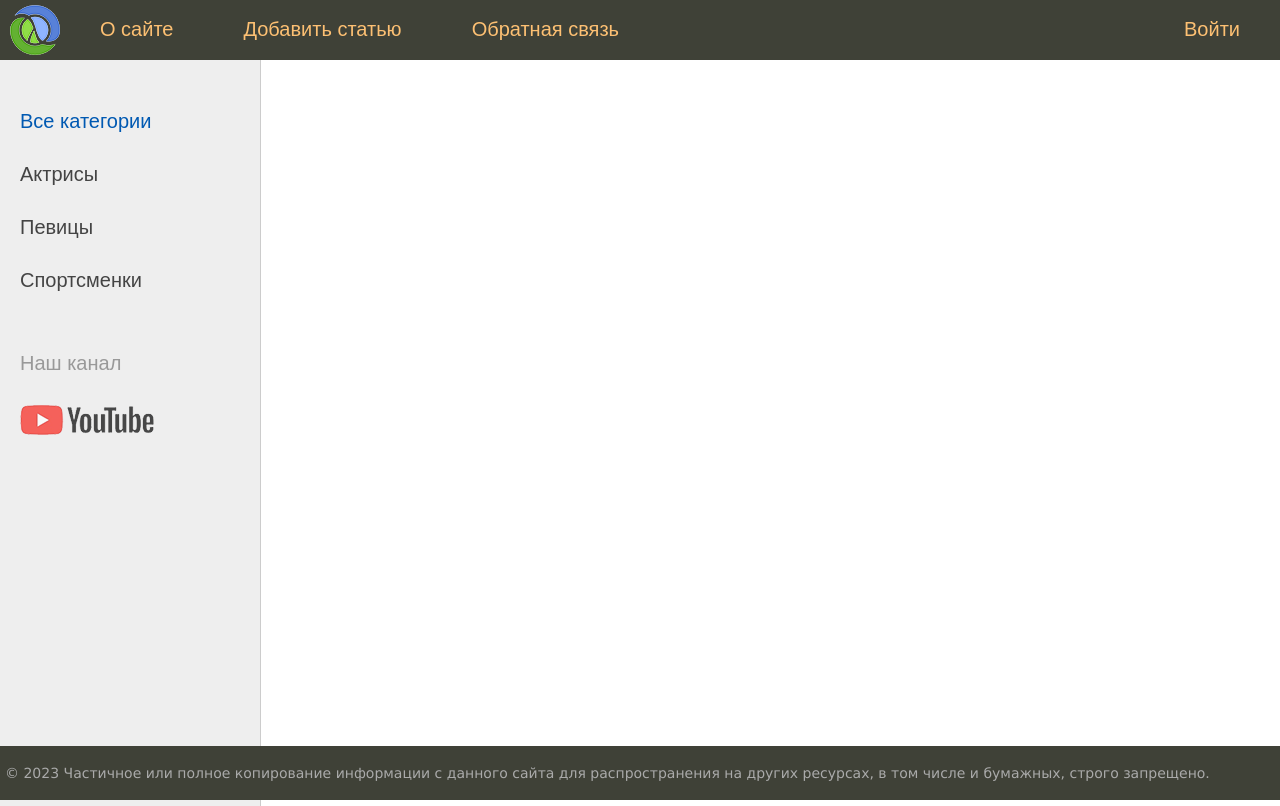
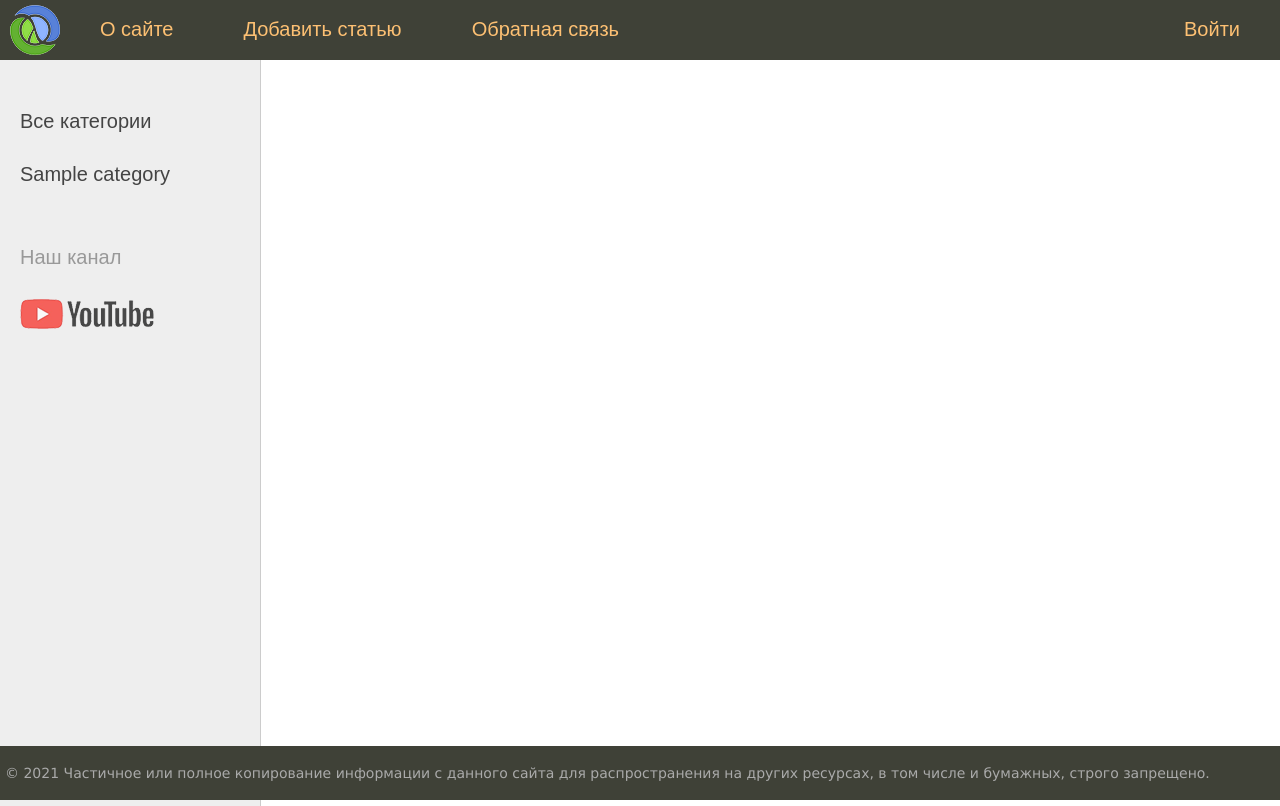
Before and after one commit to Khadizhadeveloper/first_project, a Django app: page /women/ in a window 1280 px wide. Run offline with Django 4.2, Linux system fonts and the light colour scheme; tables that the repository leaves empty hold one stand-in row (values such as "Sample post").

Commit message:
ForingKey

```diff
--- a/templates/base.html
+++ b/templates/base.html
@@ -2,22 +2,28 @@
 <!DOCTYPE html>
 <html>
 <head>
-	<title>{{title}}</title>
-	<link type="text/css" href="{% static 'women/css/styles.css' %}" rel="stylesheet" />
+    <title>{{ title }}</title>
+    <link type="text/css" href="{% static 'women/css/styles.css' %}" rel="stylesheet"/>
     <meta http-equiv="Content-Type" content="text/html; charset=utf-8">
     <link rel="shortcut icon" href="{% static 'women/images/main.ico' %}" type="image/x-icon"/>
     <meta name="viewport" content="width=device-width, initial-scale=1.0">
 </head>
 <body>
 <table class="table-page" border=0 cellpadding="0" cellspacing="0">
-<tr><td valign=top>
+    <tr>
+        <td valign=top>
             {% block mainmenu %}
                 <div class="header">
                     <ul id="mainmenu" class="mainmenu">
-			<li class="logo"><a href="{% url 'home' %}"><div class="logo"></div></a></li>
+                        <li class="logo"><a href="{% url 'home' %}">
+                            <div class="logo"></div>
+                        </a></li>
                         {% for m in menu %}
-	{% if not forloop.last %}<li>{% else %}<li class="last">{% endif %}
-		<a href="{% url m.url_name %}">{{m.title}}</a></li>
+                            {% if not forloop.last %}
+                                <li><a href="{% url m.url_name %}">{{ m.title }}</a></li>
+                            {% else %}
+                                <li class="last"><a href="{% url m.url_name %}">{{ m.title }}</a></li>
+                            {% endif %}
                         {% endfor %}
                     </ul>
                     <div class="clear"></div>
@@ -30,13 +36,16 @@
                     <!-- Sidebar слева -->
                     <td valign="top" class="left-chapters">
                         <ul id="leftchapters">
-		<li class="selected">Все категории</li>
-		<li><a href="#">Актрисы</a></li>
-		<li><a href="#">Певицы</a></li>
-		<li><a href="#">Спортсменки</a></li>
+                            <li><a href="{% url 'home' %}">Все категории</a></li>
+                            {% for category in categories %}
+                                <li><a href="{{ category.get_absolute_url }}">{{ category.name }}</a></li>
+                            {% endfor %}
+
                             <li class="share">
                                 <p>Наш канал</p>
-		<a class="share-yt" href="https://www.youtube.com/channel/UClJzWfGWuGJL2t-3dYKcHTA/playlists" target="_blank" rel="nofollow"></a>
+                                <a class="share-yt"
+                                   href="https://www.youtube.com/channel/UClJzWfGWuGJL2t-3dYKcHTA/playlists"
+                                   target="_blank" rel="nofollow"></a>
                             </li>
                         </ul>
                     </td>
@@ -53,14 +62,21 @@
                         </div>
                         <!-- Конец блока контента -->
 
-</td></tr></table>
-</td></tr>
+                    </td>
+                </tr>
+            </table>
+        </td>
+    </tr>
     <!-- Footer -->
-<tr><td valign=top>
+    <tr>
+        <td valign=top>
             <div id="footer">
-		<p>&copy; 2023 Частичное или полное копирование информации с данного сайта для распространения на других ресурсах, в том числе и бумажных, строго запрещено.</p>
+                <p>&copy; 2021 Частичное или полное копирование информации с данного сайта для распространения на других
+                    ресурсах, в том числе и бумажных, строго запрещено.</p>
             </div>
-</td></tr></table>
+        </td>
+    </tr>
+</table>
 <!-- Конец footer'а и страницы -->
 </body>
 </html>
--- a/women/models.py
+++ b/women/models.py
@@ -7,13 +7,27 @@ class PublishedManager(models.Manager):
         return super().get_queryset().filter(is_published=Women.Status.PUBLISHED)
 
 
-# IntegerChoices - для числовых наборов
-# TextChoices - для строковых наборов
+class Category(models.Model):
+    name = models.CharField(max_length=100)
+    slug = models.SlugField(
+        max_length=255,
+        unique=True,
+        db_index=True,
+    )
+
+    def get_absolute_url(self):
+        return reverse("category", kwargs={"category_slug": self.slug})
+
+    def __str__(self):
+        return self.name
+
+# .<model>_set.
 
 class Women(models.Model):
     class Status(models.IntegerChoices):
         DRAFT = 0, 'Черновик'
         PUBLISHED = 1, 'Опубликовано'
+
     title = models.CharField(max_length=255)
     slug = models.SlugField(
         max_length=255,
@@ -22,6 +36,7 @@ class Women(models.Model):
     )
     content = models.TextField(blank=True)
     is_published = models.BooleanField(choices=Status.choices, default=Status.DRAFT)
+    category = models.ForeignKey(to='Category', on_delete=models.PROTECT, related_name='women', null=True)
 
     time_create = models.DateTimeField(auto_now_add=True)
     time_update = models.DateTimeField(auto_now=True)
--- a/women/templates/women/index.html
+++ b/women/templates/women/index.html
@@ -1,12 +1,11 @@
 {% extends 'base.html' %}
-
 {% block content %}
     <ul class="list-articles">
         {% for p in posts %}
             {% if p.is_published %}
-			<li><h2>{{p.title}}</h2>
+                <li><h2>{{ p.title }}</h2>
                     {% autoescape off %}
-	{{p.content|linebreaks|truncatewords:40}}
+                        {{ p.content|linebreaks|truncatewords:40 }}
                     {% endautoescape %}
                     <div class="clear"></div>
                     <p class="link-read-post"><a href="{{ p.get_absolute_url }}">Читать пост</a></p>
--- a/women/urls.py
+++ b/women/urls.py
@@ -9,4 +9,5 @@ urlpatterns = [
     path('contact/', views.contact, name='contact'),
     path('login/', views.login, name='login'),
     path('post/<slug:post_slug>/', views.show_post, name='post'),
+    path('category/<slug:category_slug>/', views.show_category, name='category'),
 ]
--- a/women/views.py
+++ b/women/views.py
@@ -1,28 +1,22 @@
 from django.http import HttpResponse, HttpResponseNotFound, Http404, HttpResponseRedirect, HttpResponsePermanentRedirect
 from django.shortcuts import render
-from women.models import Women
+from women.models import Women, Category
 
 menu = [{'title': "О сайте", 'url_name': 'about'},
         {'title': "Добавить статью", 'url_name': 'add_page'},
         {'title': "Обратная связь", 'url_name': 'contact'},
-        {'title': "Войти", 'url_name': 'login'}
-]
-
-data_db = [
-    {'id': 1, 'title': 'Анджелина Джоли', 'content': '''<h1>Анджелина Джоли</h1> (англ. Angelina Jolie[7], при рождении Войт (англ. Voight), ранее Джоли Питт (англ. Jolie Pitt); род. 4 июня 1975, Лос-Анджелес, Калифорния, США) — американская актриса кино, телевидения и озвучивания, кинорежиссёр, сценаристка, продюсер, фотомодель, посол доброй воли ООН.
-    Обладательница премии «Оскар», трёх премий «Золотой глобус» (первая актриса в истории, три года подряд выигравшая премию) и двух «Премий Гильдии киноактёров США».''',
-     'is_published': True},
-    {'id': 2, 'title': 'Марго Робби', 'content': 'Биография Марго Робби', 'is_published': False},
-    {'id': 3, 'title': 'it', 'content': 'Биография Джулия Робертс', 'is_published': True},
-]
+        {'title': "Войти", 'url_name': 'login'},
+        ]
 
 
 def index(request):
     posts = Women.published.all()
+    categories = Category.objects.all()
     data = {
         'title': 'Главная страница',
+        'categories': categories,
+        'posts': posts,
         'menu': menu,
-        'posts': posts,
     }
     return render(request, 'women/index.html', context=data)
 
@@ -39,10 +33,27 @@ def show_post(request, post_slug):
 
     data = {
         'title': post.title,
+        'post': post,
         'menu': menu,
-        'post': post,
     }
     return render(request, 'women/post.html', context=data)
+
+
+def show_category(request, category_slug):
+    try:
+        cat = Category.objects.get(slug=category_slug)
+    except Category.DoesNotExist:
+        raise Http404('Category not found')
+
+    women = Women.published.filter(category=cat)
+    categories = Category.objects.all()
+    data = {
+        'title': f'Категория {cat.name}',
+        'categories': categories,
+        'posts': women,
+        'menu': menu,
+    }
+    return render(request, 'women/index.html', context=data)
 
 
 def addpage(request):
```
Also changed, not shown: women/tamplatetags/women_tags.py (added, +11 -0 lines), women/templates/women/about.html (+17 -0 lines), women/templates/women/add_women.html (+17 -0 lines), women/templates/women/post.html (+17 -0 lines), women/migrations/0001_initial.py, women/migrations/0002_category_women_category.py (added), women/migrations/0002_women_slug.py (deleted), women/migrations/0003_alter_women_slug.py (deleted), women/migrations/0004_alter_women_options_alter_women_is_published_and_more.py (deleted), women/tamplatetags/__init__.py (added). Lines whose indentation alone changed are shown as unchanged.
